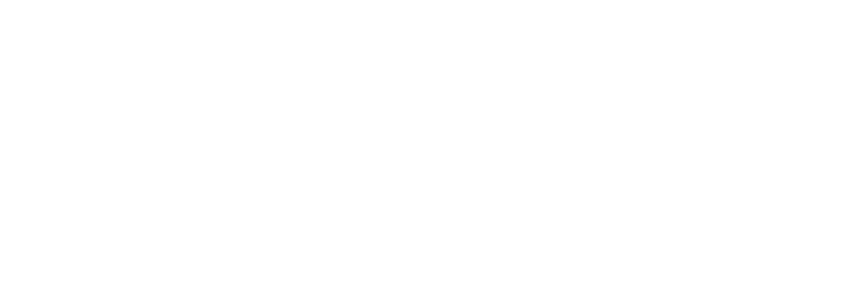
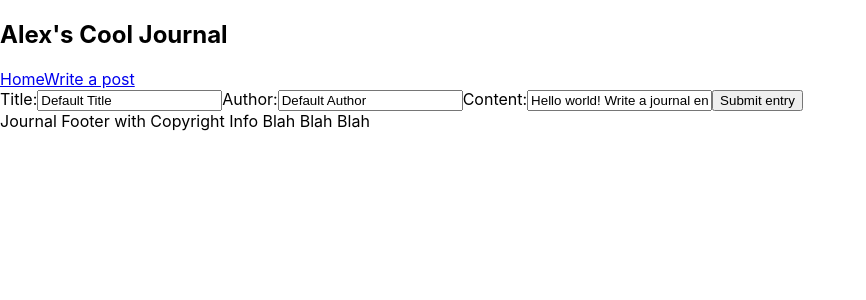
Before and after one commit to AlexStormwood/oct23-t3w7-journalapp, a React (Create React App) app: page /create in a window 1280 px wide. Before the commit this address had no page. Shown: the top 300 px of the page, without its empty margins (0-866 px from the left). Built offline with nearby package versions, Linux system fonts and the light colour scheme.

Commit message:
feat: latest post redirect working

```diff
--- a/src/components/EntryForm.jsx
+++ b/src/components/EntryForm.jsx
@@ -8,6 +8,7 @@
 
 import { useState } from "react"
 import { useJournalDispatch } from "../contexts/BlogContext";
+import { useNavigate } from "react-router-dom";
 
 export default function EntryForm(props){
 
@@ -18,6 +19,13 @@
 
 
 	let addEntry = useJournalDispatch();
+
+	let navigate = useNavigate();
+
+	const submitEntry = () => {
+		addEntry(localTitle, localAuthor, localContent, Date.now(), props.entryData?.id);
+		navigate("/latest");
+	}
 
 
 	return(
@@ -31,7 +39,7 @@
 			<label htmlFor="entryContent">Content:</label>
 			<input type="text" name="entryContent" className="entryContent" value={localContent} onChange={(event) => setLocalContent(event.target.value) }      />
 
-			<button onClick={() => addEntry(localTitle, localAuthor, localContent, Date.now(), props.entryData.id)}>
+			<button onClick={submitEntry}>
 				Submit entry
 			</button>
 		</div>
--- a/src/index.js
+++ b/src/index.js
@@ -8,6 +8,8 @@
 import { Template } from './pages/_template';
 import { HomePage } from './pages/HomePage';
 import { EntryViewPage } from './pages/EntryViewPage';
+import { NewEntryPage } from './pages/NewEntryPage';
+import { LatestPostRedirector } from './pages/LatestPostRedirector';
 
 
 const root = ReactDOM.createRoot(document.getElementById('root'));
@@ -24,7 +26,9 @@
             {/* Show individual post with edit toggle */}
             <Route path='/view/:id' element={<EntryViewPage />} />
             {/* Show a form to make a new post  */}
-            {/* <Route path='/create' element={<NewEntryPage />} /> */}
+            <Route path='/create' element={<NewEntryPage />} />
+
+            <Route path='/latest' element={<LatestPostRedirector />} />
           </Route>
         </Routes>
       </BrowserRouter>
--- a/src/pages/EntryViewPage.jsx
+++ b/src/pages/EntryViewPage.jsx
@@ -1,4 +1,4 @@
-import { useParams } from "react-router-dom";
+import { useNavigate, useParams } from "react-router-dom";
 import EntryParent from "../components/EntryParent";
 
 export function EntryViewPage(){
@@ -6,10 +6,16 @@
 	// id = 1;
 	let {id} = useParams();
 
+	let navigate = useNavigate();
+
 	return(
 		<div>
 
 			<EntryParent id={id} />
+
+			<button onClick={() => navigate(-1)}>
+				Go back
+			</button>
 		</div>
 	)
 }
--- /dev/null
+++ b/src/pages/LatestPostRedirector.jsx
@@ -0,0 +1,25 @@
+import { useEffect } from "react";
+import { useJournalData } from "../contexts/BlogContext";
+import { useNavigate } from "react-router-dom";
+
+
+export function LatestPostRedirector(){
+
+	let journalEntries = useJournalData();
+
+	let navigate = useNavigate();
+
+	useEffect(() => {
+		let sortedEntries = [...journalEntries].sort((entryA, entryB) => entryB.id - entryA.id);
+
+		let latestEntry = sortedEntries[0];
+
+		navigate(`/view/${latestEntry.id}`);
+
+	// eslint-disable-next-line react-hooks/exhaustive-deps
+	}, [journalEntries]);
+
+	return (
+		<h1>Loading...</h1>
+	)
+}
--- a/src/pages/NewEntryPage.jsx
+++ b/src/pages/NewEntryPage.jsx
@@ -0,0 +1,11 @@
+import EntryForm from "../components/EntryForm";
+
+
+export function NewEntryPage(){
+
+	return (
+		<div>
+			<EntryForm />
+		</div>
+	)
+}
```
Also changed, not shown: 1 other file (tests, documents, lock files or other folders).
